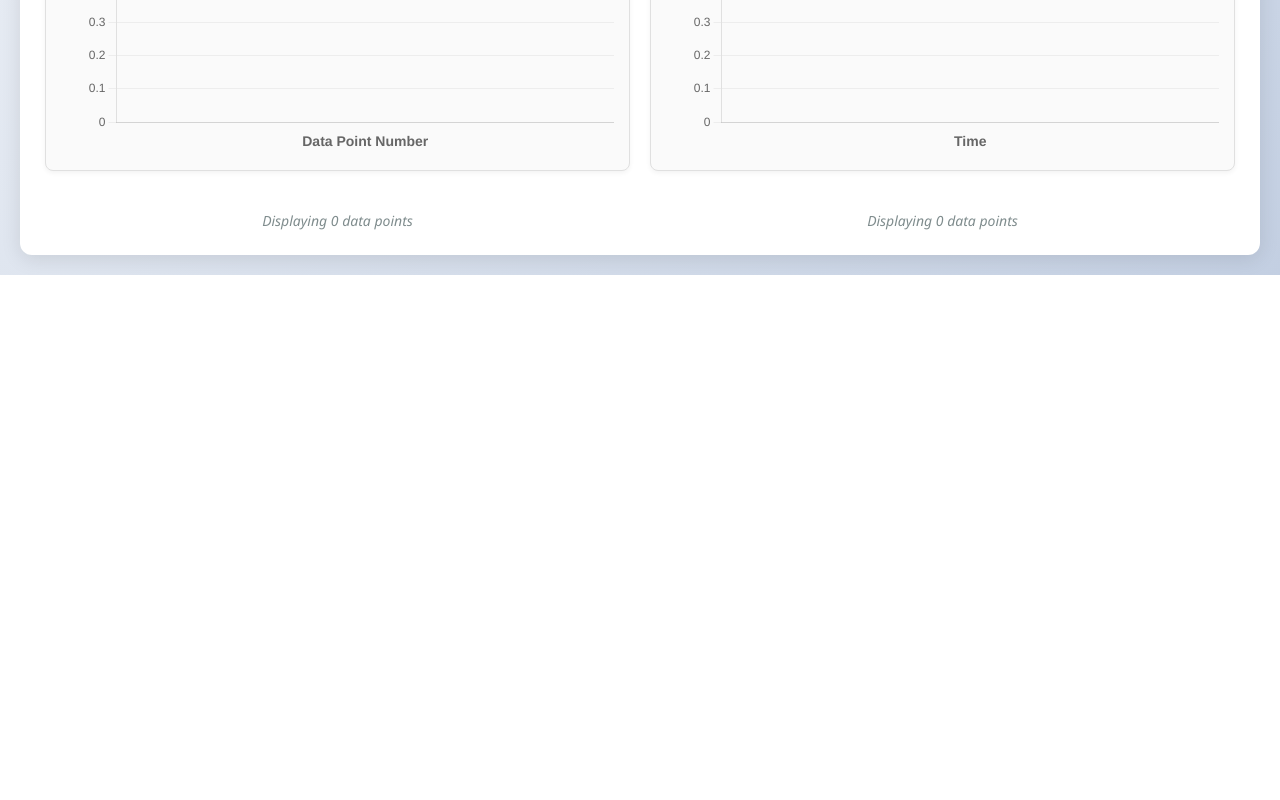
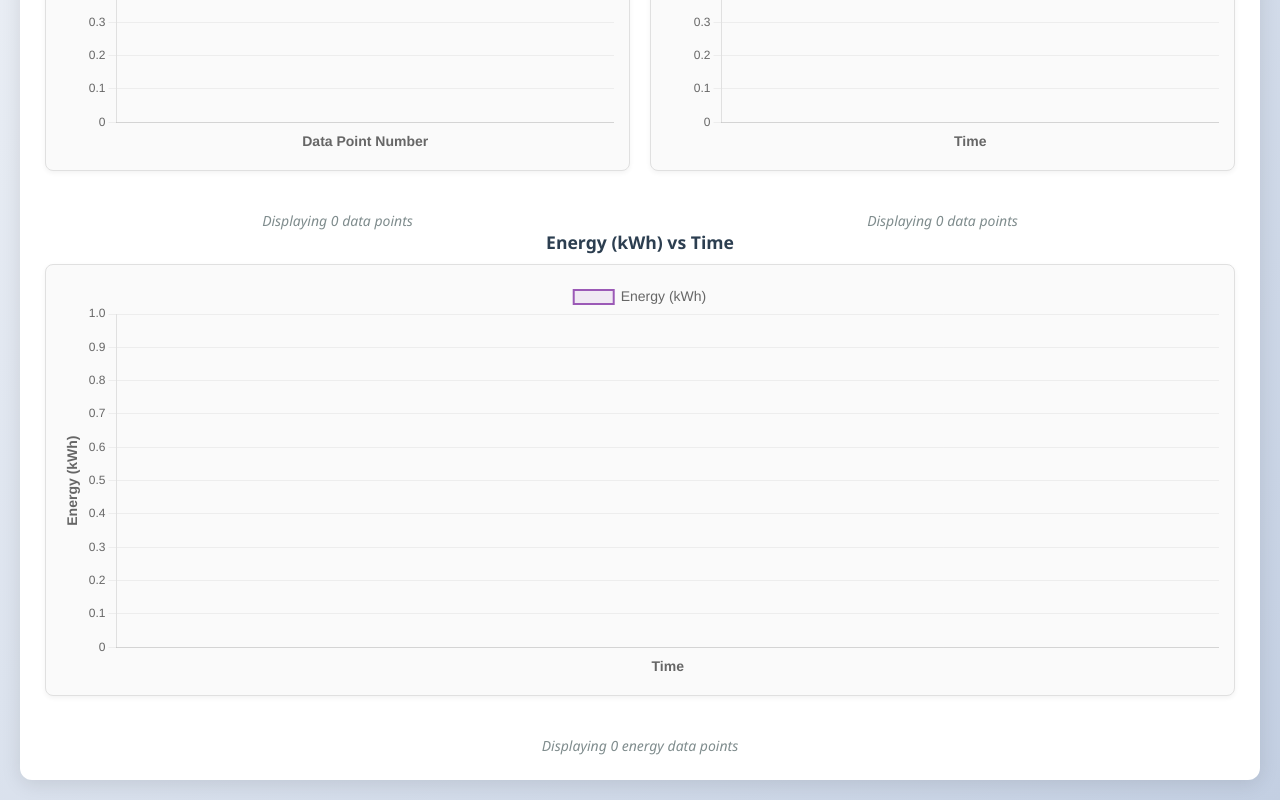
Before and after one commit to felixcoffelt/Metered_Extention_Cord, a plain HTML site: page index.html in a window 1280 px wide. Shown: the part 693-1493 px from the top of the page. Before the commit the page ends 968 px from the top, so only its background shows below. Drawn offline with nearby package versions, Linux system fonts and the light colour scheme; no server answers.

Commit message:
Update index.html

```diff
--- a/index.html
+++ b/index.html
@@ -187,14 +187,11 @@
                 <div id="currentCurrent" class="stat-value">0 A</div>
                 <div class="last-updated">Last updated: <span id="currentTime">-</span></div>
             </div>
-
-            <!-- CHANGED: Raw -> Energy (kWh) -->
             <div class="stat-box raw-stat">
                 <div class="stat-title">Energy (kWh)</div>
                 <div id="energyKWh" class="stat-value">0 kWh</div>
                 <div class="last-updated">Last updated: <span id="energyTime">-</span></div>
             </div>
-
             <div class="stat-box sequence-stat">
                 <div class="stat-title">Sequence Number</div>
                 <div id="sequenceNumber" class="stat-value">0</div>
@@ -218,6 +215,17 @@
                 <div class="data-points-info" id="timeInfo">Displaying 0 data points</div>
             </div>
         </div>
+
+        <!-- NEW: Energy (kWh) vs Time chart -->
+        <div class="charts-row">
+            <div class="chart-wrapper">
+                <div class="chart-title">Energy (kWh) vs Time</div>
+                <div class="chart-container">
+                    <canvas id="energyChart"></canvas>
+                </div>
+                <div class="data-points-info" id="energyInfo">Displaying 0 energy data points</div>
+            </div>
+        </div>
     </div>
 
     <script>
@@ -229,9 +237,10 @@
         firebase.initializeApp(firebaseConfig);
         const database = firebase.database();
 
-        let currentChart, timeChart;
+        let currentChart, timeChart, energyChart;
         let currentData = [];
         let timeData = [];
+        let energyData = [];
 
         // Initialize charts
         function initializeCharts() {
@@ -368,6 +377,73 @@
                     }
                 }
             });
+
+            // NEW: Energy chart (kWh vs time)
+            const energyCtx = document.getElementById('energyChart').getContext('2d');
+            energyChart = new Chart(energyCtx, {
+                type: 'line',
+                data: {
+                    labels: [],
+                    datasets: [{
+                        label: 'Energy (kWh)',
+                        data: [],
+                        borderColor: '#9b59b6',
+                        backgroundColor: 'rgba(155, 89, 182, 0.1)',
+                        borderWidth: 2,
+                        fill: true,
+                        tension: 0.4,
+                        pointBackgroundColor: '#9b59b6',
+                        pointBorderColor: '#ffffff',
+                        pointBorderWidth: 1,
+                        pointRadius: 3,
+                        pointHoverRadius: 6
+                    }]
+                },
+                options: {
+                    responsive: true,
+                    maintainAspectRatio: false,
+                    scales: {
+                        y: {
+                            beginAtZero: true,
+                            title: {
+                                display: true,
+                                text: 'Energy (kWh)',
+                                font: { size: 14, weight: 'bold' }
+                            },
+                            grid: {
+                                color: 'rgba(0,0,0,0.05)'
+                            }
+                        },
+                        x: {
+                            title: {
+                                display: true,
+                                text: 'Time',
+                                font: { size: 14, weight: 'bold' }
+                            },
+                            grid: {
+                                color: 'rgba(0,0,0,0.05)'
+                            }
+                        }
+                    },
+                    plugins: {
+                        legend: {
+                            labels: {
+                                font: { size: 14 }
+                            }
+                        },
+                        tooltip: {
+                            backgroundColor: 'rgba(0,0,0,0.8)',
+                            titleFont: { size: 14 },
+                            bodyFont: { size: 14 },
+                            callbacks: {
+                                label: function(context) {
+                                    return `Energy: ${context.parsed.y.toFixed(4)} kWh`;
+                                }
+                            }
+                        }
+                    }
+                }
+            });
         }
 
         // Process data point to extract current + energy
@@ -379,7 +455,7 @@
 
             if (data.current_A !== undefined) {
                 current = data.current_A;
-                energyKWh = data.energy_kWh || 0;   // <--- read energy from DB
+                energyKWh = data.energy_kWh || 0;
                 timestamp = data.timestamp_ms || timestamp;
                 sequence = data.sequence || 0;
             }
@@ -421,6 +497,7 @@
         function processAllData(allData) {
             currentData = [];
             timeData = [];
+            energyData = [];
 
             const dataPoints = [];
 
@@ -432,7 +509,7 @@
                 }
             });
 
-            // Sort by sequence number to maintain chronological order
+            // Sort by sequence number
             dataPoints.sort((a, b) => a.sequence - b.sequence);
 
             dataPoints.forEach(point => {
@@ -441,10 +518,17 @@
                     sequence: point.sequence
                 });
 
+                const timeLabel = formatTime(point.timestamp);
                 timeData.push({
                     value: point.current,
                     timestamp: point.timestamp,
-                    timeLabel: formatTime(point.timestamp)
+                    timeLabel: timeLabel
+                });
+
+                energyData.push({
+                    value: point.energyKWh,
+                    timestamp: point.timestamp,
+                    timeLabel: timeLabel
                 });
             });
 
@@ -465,6 +549,7 @@
 
         // Update the charts with all data points
         function updateCharts() {
+            // Current vs sequence
             const sequenceLabels = currentData.map(point => `Point ${point.sequence}`);
             const currentValues = currentData.map(point => point.value);
 
@@ -472,12 +557,21 @@
             currentChart.data.datasets[0].data = currentValues;
             currentChart.update();
 
+            // Current vs time
             const timeLabels = timeData.map(point => point.timeLabel);
             const timeValues = timeData.map(point => point.value);
 
             timeChart.data.labels = timeLabels;
             timeChart.data.datasets[0].data = timeValues;
             timeChart.update();
+
+            // Energy vs time
+            const energyLabels = energyData.map(point => point.timeLabel);
+            const energyValues = energyData.map(point => point.value);
+
+            energyChart.data.labels = energyLabels;
+            energyChart.data.datasets[0].data = energyValues;
+            energyChart.update();
         }
 
         // Update statistics display
@@ -504,6 +598,8 @@
                 `Displaying ${currentData.length} current data points`;
             document.getElementById('timeInfo').textContent =
                 `Displaying ${timeData.length} time data points`;
+            document.getElementById('energyInfo').textContent =
+                `Displaying ${energyData.length} energy data points`;
         }
 
         // Initialize everything when page loads
```
